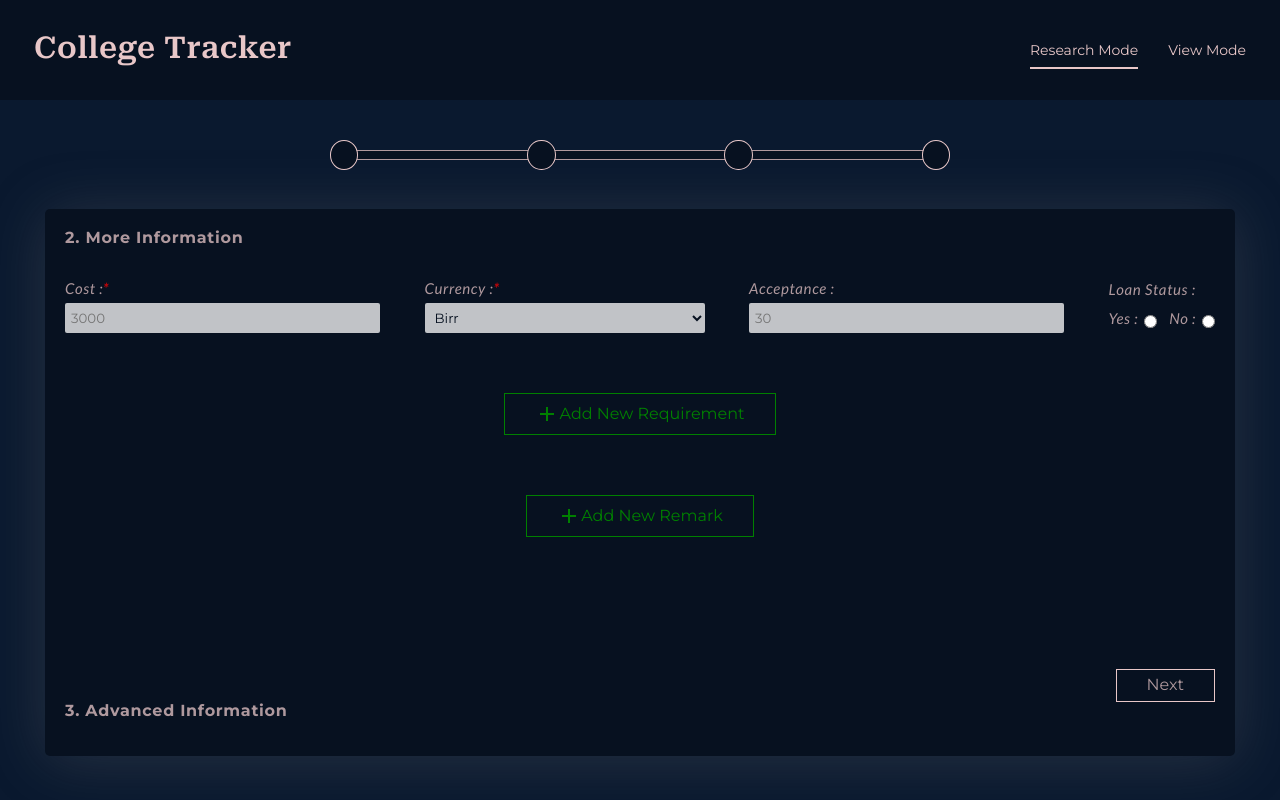
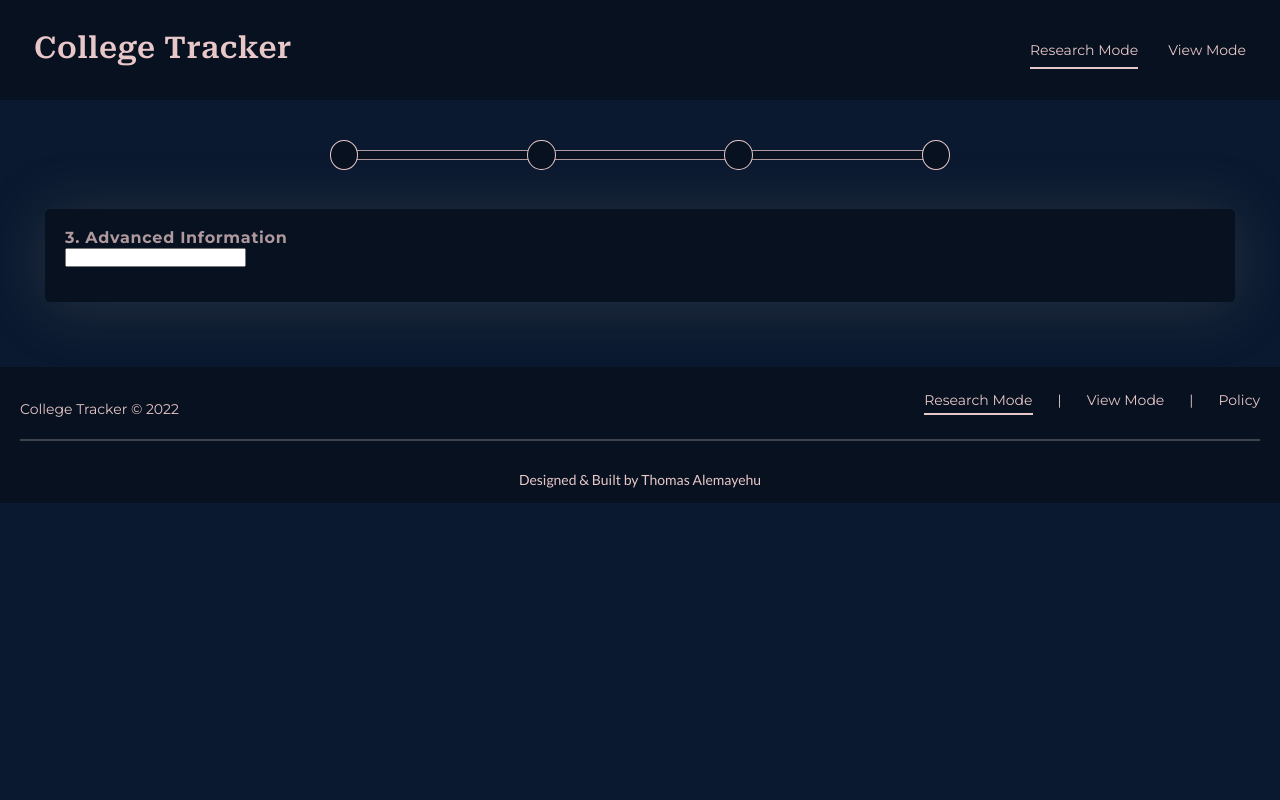
Before and after one commit to thomasale15963/College-Tracker, a React (Create React App) app in the folder client/: page / in a window 1280 px wide. Shown: the top 800 px of the page. Built offline with nearby package versions, Linux system fonts and the light colour scheme.

Commit message:
CSS Restructure : Research.css Complete

```diff
--- a/client/src/components/Res/ResearchForm.js
+++ b/client/src/components/Res/ResearchForm.js
@@ -31,7 +31,7 @@ function ResearchForm() {
   return (
     <form className="research__form__main__container" action="/">
       {/* <ResearchFormOne /> */}
-      <ResearchFormTwo />
+      {/* <ResearchFormTwo /> */}
       <ResearchFormThree />
     </form>
   );
--- a/client/src/components/Res/form-parts/CoursePathInput.js
+++ b/client/src/components/Res/form-parts/CoursePathInput.js
@@ -3,7 +3,14 @@ import React from "react";
 function CoursePathInput() {
   return (
     <section className="course__path__container">
-      <h1>Course Path</h1>
+      <div className="container-row align-items-center justify-space-between">
+        {/* Course Path Name Start */}
+        <div className="container-col">
+          <label htmlFor=""></label>
+          <input type="text" />
+        </div>
+        {/* Course Path Name End */}
+      </div>
     </section>
   );
 }
--- a/client/src/components/Res/form-parts/ResearchFormThree.js
+++ b/client/src/components/Res/form-parts/ResearchFormThree.js
@@ -1,11 +1,40 @@
 import React from "react";
 
+// IMport components
+import CoursePathInput from "./CoursePathInput";
+
+// Import Global State Provider
+import { useStateProviderValue } from "../../../utils/StateProvider";
+
 function ResearchFormThree() {
+  const [{ coursePathNumberCount }] = useStateProviderValue();
+  const coursePathNumberCountArray = [...Array(coursePathNumberCount).keys()];
+
+  function addCoursePathInput() {}
+  function addScholarshipInput() {}
+  function addFacultyInput() {}
+  function addCampusImageInput() {}
+  function removeCoursePathInput() {}
+  function removeScholarshipInput() {}
+  function removeFacultyInput() {}
+  function removeCampusImageInput() {}
+
+  function handleFinishButton() {}
   return (
     <section className="research__form__three__container">
       <h1 className="research__form__heading__title">
         3. Advanced Information
       </h1>
+
+      <div className="container-col">
+        {coursePathNumberCountArray.map((item) => (
+          <CoursePathInput
+            key={item}
+            removeFunction={removeCoursePathInput}
+            count={item + 1}
+          />
+        ))}
+      </div>
     </section>
   );
 }
--- a/client/src/styles/Res/Research.css
+++ b/client/src/styles/Res/Research.css
@@ -19,6 +19,98 @@
 .file__upload__button {
   color: var(--navy-dark);
 }
+
+/*
+  =======================================================================================================
+  =======================================================================================================
+  =======================================================================================================
+  FORM TWO
+  =======================================================================================================
+  =======================================================================================================
+  =======================================================================================================
+*/
+
+.research__form__two__requirement__add__button__container {
+  width: fit-content;
+  padding: 8px 30px;
+  margin: 60px auto;
+  color: green;
+  border: 1.2px solid green;
+  transition: all 300ms ease-in;
+  -webkit-transition: all 300ms ease-in;
+  -moz-transition: all 300ms ease-in;
+  -ms-transition: all 300ms ease-in;
+  -o-transition: all 300ms ease-in;
+}
+
+.research__form__two__requirement__add__button__container:hover {
+  background-color: var(--blush-pink-light);
+  color: var(--navy-dark);
+  border: 1px solid var(--navy-dark);
+}
+
+/*
+  =======================================================================================================
+  =======================================================================================================
+  =======================================================================================================
+  REQUIREMENTS INPUT
+  =======================================================================================================
+  =======================================================================================================
+  =======================================================================================================
+*/
+.requirement__input__container {
+  /* background-color: red; */
+  padding-top: 32px;
+}
+
+/*
+  =======================================================================================================
+  =======================================================================================================
+  =======================================================================================================
+  REMARK INPUT
+  =======================================================================================================
+  =======================================================================================================
+  =======================================================================================================
+*/
+.remark__input__container {
+  margin-top: 36px;
+}
+
+/*
+  =======================================================================================================
+  =======================================================================================================
+  =======================================================================================================
+  COMMON
+  =======================================================================================================
+  =======================================================================================================
+  =======================================================================================================
+*/
+.research__form__one__container,
+.research__form__two__container,
+.research__form__three__container {
+  color: var(--blush-pink-light);
+}
+
+.requirement__input__container h3,
+.remark__input__container h3 {
+  margin-top: 20px;
+  font-size: 15px;
+  font-family: var(--fourth-font);
+  letter-spacing: 0.65px;
+  border-bottom: 2px solid var(--blush-pink-light);
+  width: fit-content;
+  padding-bottom: 5px;
+}
+.research__form__one__container > h1,
+.research__form__two__container > h1 {
+  margin-bottom: 16px;
+  font-weight: 500;
+  letter-spacing: 0.45px;
+  font-family: var(--fourth-font);
+  font-size: 20px;
+  margin-bottom: 32px;
+}
+
 .research__form__label {
   font-size: 14px;
   letter-spacing: 0.35px;
@@ -28,6 +120,7 @@
   font-weight: 400;
   font-style: italic;
 }
+
 .research__form__label span {
   color: rgba(255, 0, 0, 0.75);
   margin-top: 16px;
@@ -75,6 +168,42 @@
 .research__form__button__link:hover {
   color: var(--navy-dark);
   background-color: var(--blush-pink);
+}
+
+.requirement__remove__button__container,
+.remark__remove__button__container {
+  color: rgba(255, 0, 0, 0.75);
+  transform: scale(1.15);
+  -webkit-transform: scale(1.15);
+  -moz-transform: scale(1.15);
+  -ms-transform: scale(1.15);
+  -o-transform: scale(1.15);
+}
+
+/* Message Classes */
+#UniversityNameMessage,
+#UniversityRankMessage,
+#UniversityCountryMessage,
+#UniversityStateMessage,
+#UniversityCityMessage,
+#UniversityLinkMessage,
+#ApplicationLinkMessage,
+#ApplicationEmailMessage,
+#UniversityCostMessage,
+#UniversityCurrencyMessage,
+#UniversityAcceptanceMessage,
+#LoanStatusMessage,
+#RequirementNameMessage,
+#RequirementInfoMessage,
+#RequirementRemarkMessage,
+#RemarkMessageMessage,
+#RemarkTypeMessage,
+#RemarkNameMessage {
+  display: none;
+  font-size: 13px;
+  margin-top: 5px;
+  padding-left: 0.45px;
+  letter-spacing: 0.45px;
 }
 
 /* Phones */
@@ -266,369 +395,3 @@
     height: 32px;
   }
 }
-
-/*
-  =======================================================================================================
-  =======================================================================================================
-  =======================================================================================================
-  FORM TWO
-  =======================================================================================================
-  =======================================================================================================
-  =======================================================================================================
-*/
-
-.research__form__label {
-  font-size: 14px;
-  letter-spacing: 0.35px;
-  color: var(--blush-pink-light);
-  margin-bottom: 5px;
-  font-family: var(--fourth-font);
-  font-weight: 400;
-  font-style: italic;
-}
-
-.research__form__label span {
-  color: rgba(255, 0, 0, 0.75);
-  margin-top: 16px;
-  font-weight: bold;
-}
-.research__form__text__input__medium {
-  min-width: 200px;
-  width: 225px;
-}
-.research__form__text__input__small {
-  min-width: 190px;
-  width: 195px;
-}
-.input__item {
-  color: var(--navy-dark) !important;
-  padding: 0 6px;
-  font-family: var(--primary-font);
-  border: none;
-  background-color: rgba(255, 255, 255, 0.75);
-  height: 26px;
-  overflow: scroll;
-  border-radius: 2px;
-  -webkit-border-radius: 2px;
-  -moz-border-radius: 2px;
-  -ms-border-radius: 2px;
-  -o-border-radius: 2px;
-}
-
-.input__item:focus {
-  outline: none;
-  background-color: white;
-  border: 1px solid var(--navy-dark);
-}
-.research__form__button__link {
-  border: 1px solid var(--blush-pink);
-  width: fit-content;
-  padding: 6px 30px;
-  margin-top: 72px;
-  transition: all 300ms ease-in;
-  -webkit-transition: all 300ms ease-in;
-  -moz-transition: all 300ms ease-in;
-  -ms-transition: all 300ms ease-in;
-  -o-transition: all 300ms ease-in;
-}
-.research__form__button__link:hover {
-  color: var(--navy-dark);
-  background-color: var(--blush-pink);
-}
-/* Phones */
-@media only screen and (max-width: 576px) {
-  .research__form__one__container > h1,
-  .research__form__heading__title {
-    letter-spacing: 0.25px;
-  }
-
-  .research__form__image {
-    width: 120px;
-    height: 120px;
-  }
-  .research__form__label {
-    font-size: 13px;
-    letter-spacing: 0.25px;
-  }
-  .research__form__text__input__medium {
-    min-width: 165px;
-    width: 175px;
-  }
-  .research__form__text__input__small {
-    min-width: 130px;
-    width: 135px;
-  }
-  .input__item {
-    height: 22px;
-  }
-
-  .input__item:focus {
-    outline: none;
-    background-color: white;
-    border: 1px solid var(--navy-dark);
-  }
-  .research__form__button__link {
-    transition: none;
-    -webkit-transition: none;
-    -moz-transition: none;
-    -ms-transition: none;
-    -o-transition: none;
-  }
-}
-
-/* Tablets */
-@media only screen and (min-width: 576px) and (max-width: 768px) {
-  .research__form__one__container > h1,
-  .research__form__heading__title {
-    letter-spacing: 0.45px;
-  }
-
-  .research__form__image {
-    width: 170px;
-    height: 170px;
-  }
-  .research__form__label {
-    font-size: 14px;
-    letter-spacing: 0.45px;
-  }
-  .research__form__text__input__medium {
-    min-width: 220px;
-    width: 225px;
-  }
-  .research__form__text__input__small {
-    min-width: 155px;
-    width: 160px;
-  }
-  .input__item {
-    height: 28px;
-  }
-}
-
-/* Laptops */
-@media only screen and (min-width: 768px) and (max-width: 992px) {
-  .research__form__one__container > h1,
-  .research__form__heading__title {
-    letter-spacing: 0.55px;
-  }
-
-  .research__form__image {
-    width: 180px;
-    height: 180px;
-  }
-  .research__form__label {
-    font-size: 14px;
-    letter-spacing: 0.55px;
-  }
-  .research__form__text__input__medium {
-    min-width: 255px;
-    width: 265px;
-  }
-  .research__form__text__input__small {
-    min-width: 200px;
-    width: 220px;
-  }
-  .input__item {
-    height: 30px;
-  }
-}
-
-/* Large Laptops */
-@media only screen and (min-width: 992px) and (max-width: 1200px) {
-  .research__form__one__container {
-    padding: 10px 35px;
-  }
-  .research__form__one__container > h1,
-  .research__form__heading__title {
-    letter-spacing: 0.65px;
-  }
-
-  .research__form__image {
-    width: 185px;
-    height: 185px;
-  }
-  .research__form__label {
-    font-size: 14px;
-    letter-spacing: 0.65px;
-  }
-  .research__form__text__input__medium {
-    min-width: 275px;
-    width: 285px;
-  }
-  .research__form__text__input__small {
-    min-width: 220px;
-    width: 240px;
-  }
-  .input__item {
-    height: 30px;
-  }
-}
-
-/* Desktops*/
-@media only screen and (min-width: 1200px) and (max-width: 1400px) {
-  .research__form__one__container {
-    padding: 10px 55px;
-  }
-  .research__form__one__container > h1,
-  .research__form__heading__title {
-    letter-spacing: 0.7px;
-  }
-
-  .research__form__image {
-    width: 190px;
-    height: 190px;
-  }
-  .research__form__label {
-    font-size: 15px;
-    letter-spacing: 0.7px;
-  }
-  .research__form__text__input__medium {
-    min-width: 295px;
-    width: 315px;
-  }
-  .research__form__text__input__small {
-    min-width: 270px;
-    width: 280px;
-  }
-  .input__item {
-    height: 30px;
-  }
-}
-
-/* Screens */
-@media only screen and (min-width: 1400px) {
-  .research__form__one__container {
-    padding: 10px 70px;
-  }
-  .research__form__one__container > h1,
-  .research__form__heading__title {
-    letter-spacing: 0.75px;
-  }
-
-  .research__form__image {
-    width: 200px;
-    height: 200px;
-  }
-  .research__form__label {
-    font-size: 16px;
-    letter-spacing: 0.75px;
-  }
-  .research__form__text__input__medium {
-    min-width: 340px;
-    width: 355px;
-  }
-  .research__form__text__input__small {
-    min-width: 310px;
-    width: 325px;
-  }
-  .input__item {
-    height: 32px;
-  }
-}
-
-.research__form__two__requirement__add__button__container {
-  width: fit-content;
-  padding: 8px 30px;
-  margin: 60px auto;
-  color: green;
-  border: 1.2px solid green;
-  transition: all 300ms ease-in;
-  -webkit-transition: all 300ms ease-in;
-  -moz-transition: all 300ms ease-in;
-  -ms-transition: all 300ms ease-in;
-  -o-transition: all 300ms ease-in;
-}
-
-.research__form__two__requirement__add__button__container:hover {
-  background-color: var(--blush-pink-light);
-  color: var(--navy-dark);
-  border: 1px solid var(--navy-dark);
-}
-
-/*
-  =======================================================================================================
-  =======================================================================================================
-  =======================================================================================================
-  REQUIREMENTS INPUT
-  =======================================================================================================
-  =======================================================================================================
-  =======================================================================================================
-*/
-.requirement__input__container {
-  /* background-color: red; */
-  padding-top: 32px;
-}
-
-/*
-  =======================================================================================================
-  =======================================================================================================
-  =======================================================================================================
-  REMARK INPUT
-  =======================================================================================================
-  =======================================================================================================
-  =======================================================================================================
-*/
-.remark__input__container {
-  margin-top: 36px;
-}
-
-/*
-  =======================================================================================================
-  =======================================================================================================
-  =======================================================================================================
-  COMMON
-  =======================================================================================================
-  =======================================================================================================
-  =======================================================================================================
-*/
-.research__form__one__container,
-.research__form__two__container,
-.research__form__three__container {
-  color: var(--blush-pink-light);
-}
-
-.requirement__input__container h3,
-.remark__input__container h3 {
-  margin-top: 20px;
-  font-size: 15px;
-  font-family: var(--fourth-font);
-  letter-spacing: 0.65px;
-  border-bottom: 2px solid var(--blush-pink-light);
-  width: fit-content;
-  padding-bottom: 5px;
-}
-
-.requirement__remove__button__container,
-.remark__remove__button__container {
-  color: rgba(255, 0, 0, 0.75);
-  transform: scale(1.15);
-  -webkit-transform: scale(1.15);
-  -moz-transform: scale(1.15);
-  -ms-transform: scale(1.15);
-  -o-transform: scale(1.15);
-}
-
-/* Message Classes */
-#UniversityNameMessage,
-#UniversityRankMessage,
-#UniversityCountryMessage,
-#UniversityStateMessage,
-#UniversityCityMessage,
-#UniversityLinkMessage,
-#ApplicationLinkMessage,
-#ApplicationEmailMessage,
-#UniversityCostMessage,
-#UniversityCurrencyMessage,
-#UniversityAcceptanceMessage,
-#LoanStatusMessage,
-#RequirementNameMessage,
-#RequirementInfoMessage,
-#RequirementRemarkMessage,
-#RemarkMessageMessage,
-#RemarkTypeMessage,
-#RemarkNameMessage {
-  display: none;
-  font-size: 13px;
-  margin-top: 5px;
-  padding-left: 0.45px;
-  letter-spacing: 0.45px;
-}
--- a/client/src/utils/reducer.js
+++ b/client/src/utils/reducer.js
@@ -5,6 +5,7 @@ export const initialState = {
 
   requirementsNumberCount: 0,
   remarkNumberCount: 0,
+  coursePathNumberCount: 1,
 
   facultyInformationValue: 0,
 };
```
